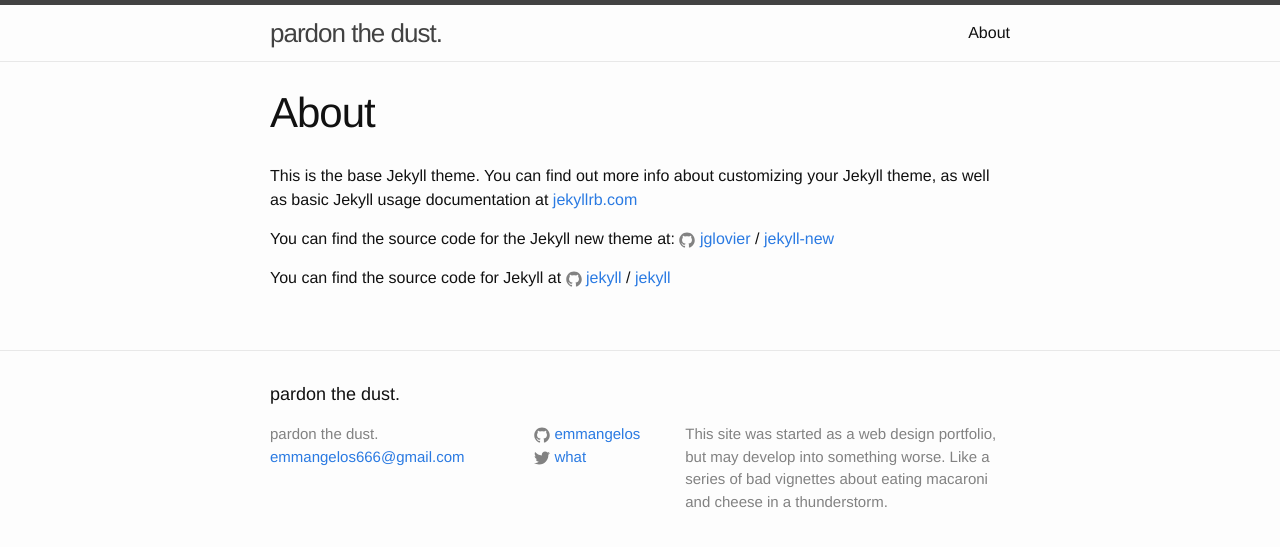
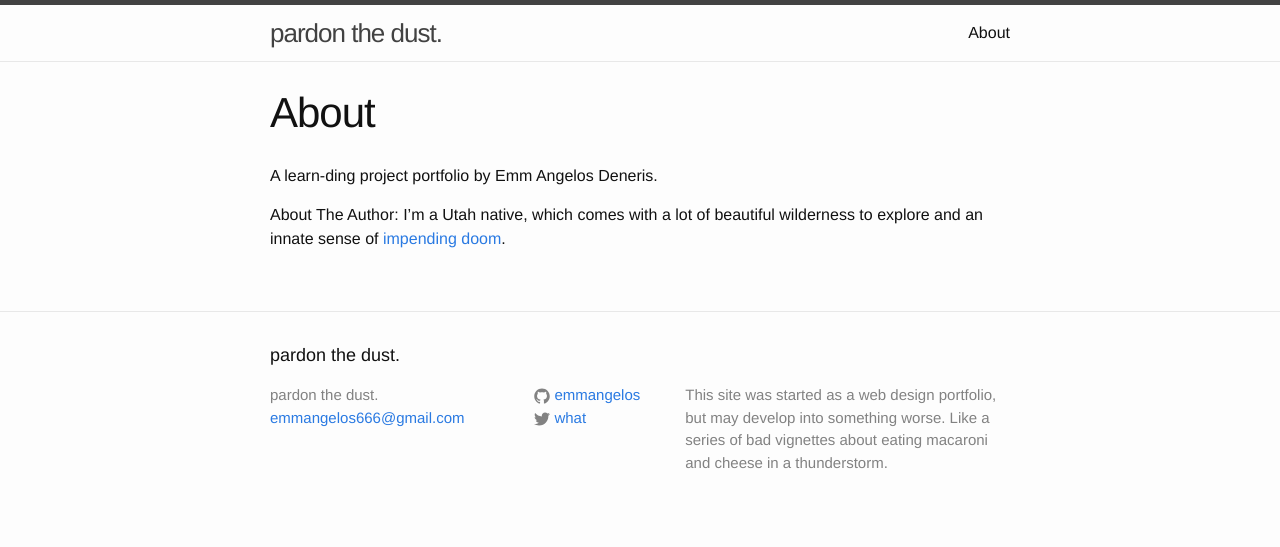
Before and after one commit to Emmangelos/emmangelos.github.io, a Jekyll site: the page built from about.md, in a window 1280 px wide. Shown: the top 547 px of the page. Built offline with Jekyll 4.4.1, drawn with Linux system fonts in a browser that asks for light colours.

Commit message:
Update about.md

```diff
--- a/about.md
+++ b/about.md
@@ -4,12 +4,10 @@ title: About
 permalink: /about/
 ---
 
-This is the base Jekyll theme. You can find out more info about customizing your Jekyll theme, as well as basic Jekyll usage documentation at [jekyllrb.com](http://jekyllrb.com/)
+A learn-ding project portfolio by Emm Angelos Deneris.
 
-You can find the source code for the Jekyll new theme at:
-{% include icon-github.html username="jglovier" %} /
-[jekyll-new](https://github.com/jglovier/jekyll-new)
+About The Author:
+I'm a Utah native, which comes with a lot of beautiful wilderness to
+explore and an innate sense of [impending doom][impending-doom].
 
-You can find the source code for Jekyll at
-{% include icon-github.html username="jekyll" %} /
-[jekyll](https://github.com/jekyll/jekyll)
+[impending-doom]:https://en.wikipedia.org/wiki/Wasatch_Fault
```
